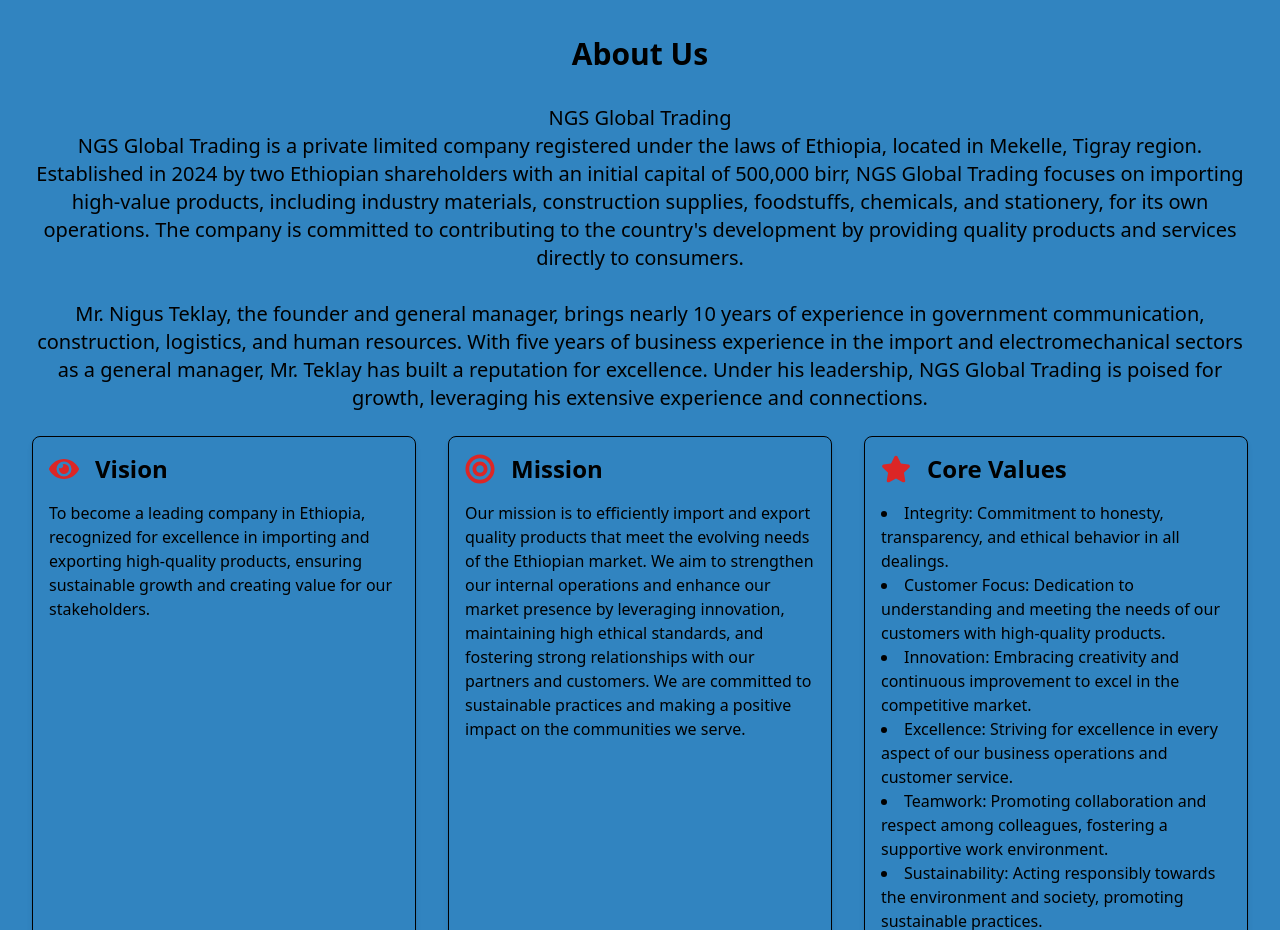
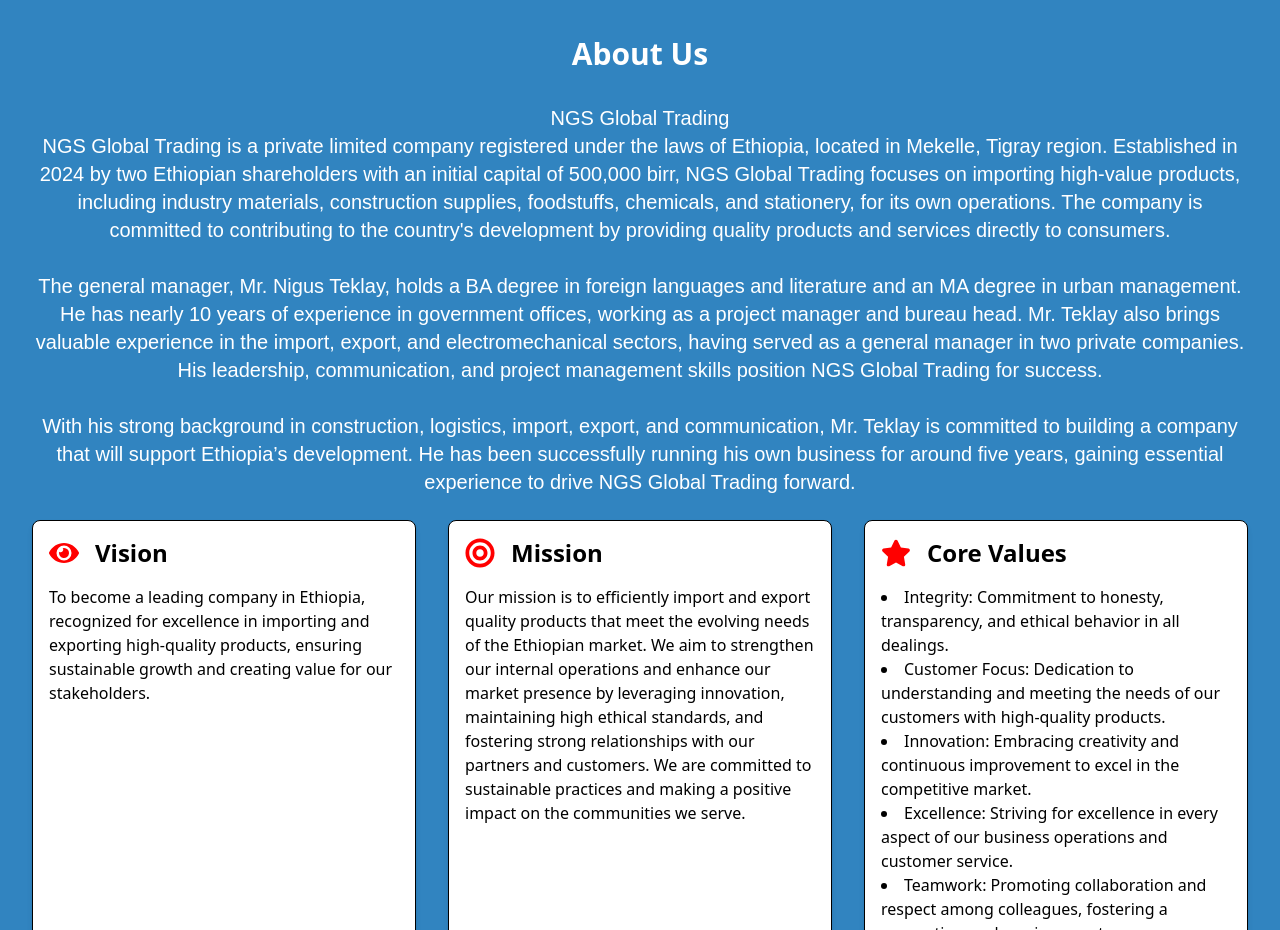
Before and after one commit to Mulubrhan1511/Ngsglobal, a React (Vite) app in the folder front/: page / in a window 1280 px wide. Shown: the part 822-1752 px from the top of the page. Built offline with nearby package versions, Linux system fonts and the light colour scheme.

Commit message:
edit the color part

```diff
--- a/front/src/Components/VisionMissionValues/VisionMissionValues.jsx
+++ b/front/src/Components/VisionMissionValues/VisionMissionValues.jsx
@@ -3,9 +3,9 @@ import { FaEye, FaBullseye, FaStar } from 'react-icons/fa';
 
 const VisionMissionValues = () => {
   return (
-    <div className="p-8 bg-primary">
+    <div className="p-8 bg-primary text-white">
       <h2 className="text-3xl font-semibold mb-8 text-center">About Us</h2>
-      <h6 className="text-xl font-txt mb-6 text-center">
+      <h6 className="text-xl font-primary mb-6 text-center">
         NGS Global Trading
         <br />
         NGS Global Trading is a private limited company registered under the laws of Ethiopia, located in Mekelle, Tigray region.
@@ -13,17 +13,22 @@ const VisionMissionValues = () => {
         high-value products, including industry materials, construction supplies, foodstuffs, chemicals, and stationery, for its own operations.
         The company is committed to contributing to the country's development by providing quality products and services directly to consumers.
         <br /><br />
-        Mr. Nigus Teklay, the founder and general manager, brings nearly 10 years of experience in government communication, construction, logistics,
-        and human resources. With five years of business experience in the import and electromechanical sectors as a general manager, Mr. Teklay has
-        built a reputation for excellence. Under his leadership, NGS Global Trading is poised for growth, leveraging his extensive experience and connections.
+        The general manager, Mr. Nigus Teklay, holds a BA degree in foreign languages and literature and an MA degree in urban management.
+        He has nearly 10 years of experience in government offices, working as a project manager and bureau head. Mr. Teklay also brings valuable experience
+        in the import, export, and electromechanical sectors, having served as a general manager in two private companies. His leadership,
+        communication, and project management skills position NGS Global Trading for success.
+        <br /><br />
+        With his strong background in construction, logistics, import, export, and communication, Mr. Teklay is committed to building a company
+        that will support Ethiopia’s development. He has been successfully running his own business for around five years, gaining essential experience
+        to drive NGS Global Trading forward.
       </h6>
 
       <div className="flex flex-col md:flex-row gap-8">
 
         {/* Vision Section */}
-        <div className="flex-1 p-4 border border-gray-200 rounded-lg shadow-md">
+        <div className="flex-1 p-4 border border-gray-200 rounded-lg shadow-md bg-white text-black">
           <div className="flex items-center mb-4">
-            <FaEye className="text-red-600 mr-4 text-3xl" />
+            <FaEye className="text-secondary mr-4 text-3xl" />
             <h3 className="text-2xl font-semibold">Vision</h3>
           </div>
           <p className="text-gray-700">
@@ -33,9 +38,9 @@ const VisionMissionValues = () => {
         </div>
 
         {/* Mission Section */}
-        <div className="flex-1 p-4 border border-gray-200 rounded-lg shadow-md">
+        <div className="flex-1 p-4 border border-gray-200 rounded-lg shadow-md bg-white text-black">
           <div className="flex items-center mb-4">
-            <FaBullseye className="text-red-600 mr-4 text-3xl" />
+            <FaBullseye className="text-secondary mr-4 text-3xl" />
             <h3 className="text-2xl font-semibold">Mission</h3>
           </div>
           <p className="text-gray-700">
@@ -47,9 +52,9 @@ const VisionMissionValues = () => {
         </div>
 
         {/* Core Values Section */}
-        <div className="flex-1 p-4 border border-gray-200 rounded-lg shadow-md">
+        <div className="flex-1 p-4 border border-gray-200 rounded-lg shadow-md bg-white text-black">
           <div className="flex items-center mb-4">
-            <FaStar className="text-red-600 mr-4 text-3xl" />
+            <FaStar className="text-secondary mr-4 text-3xl" />
             <h3 className="text-2xl font-semibold">Core Values</h3>
           </div>
           <ul className="list-disc list-inside text-gray-700">
@@ -62,10 +67,9 @@ const VisionMissionValues = () => {
             <li>Accountability: Taking responsibility for our actions and decisions, and delivering on our commitments.</li>
           </ul>
         </div>
-
       </div>
     </div>
   );
-}
+};
 
 export default VisionMissionValues;
--- a/front/tailwind.config.js
+++ b/front/tailwind.config.js
@@ -8,34 +8,31 @@ export default {
   theme: {
     extend: {
       colors: {
-        primary: ' #3184C0',
-        secondary:'#fe0000',
-        gold:'#FFD700',
-        accent:{
-          DEFAULT:'#1cbccf',
-          secondary:'#18abbc',
-          tertiary:'#90c6cd',
+        primary: '#3184C0', // Blue
+        secondary: '#FF0000', // Red
+        gold: '#FFD700',
+        accent: {
+          DEFAULT: '#1cbccf',
+          secondary: '#18abbc',
+          tertiary: '#90c6cd',
         },
         transparentWhite: {
-          35: 'rgba(0, 0, 0, 0.35)',
+          35: 'rgba(255, 255, 255, 0.35)', // Adjusted for white
         },
         gray: '#e8f0f1',
       },
       fontFamily: {
-        primary: 'Poppins',
+        primary: ['Poppins', 'sans-serif'],
       },
       boxShadow: {
-        custom1: '0px 2px 40px  0px rgba(8, 70, 78, 0.08)',
-        custom2: '0px 0px 30px  0px rgba(8, 73, 81, 0.06)',
+        custom1: '0px 2px 40px 0px rgba(8, 70, 78, 0.08)',
+        custom2: '0px 0px 30px 0px rgba(8, 73, 81, 0.06)',
       },
       backgroundImage: {
         services: "url('/src/assets/services/about.png')",
         testimonials: "url('/src/assets/testimonials/bg.svg')",
-        // ...
       }
-
     },
-
     container: {
       center: true,
       padding: {
@@ -43,14 +40,12 @@ export default {
         sm: '3rem',
       }
     },
-
     screens: {
       'sm': '640px',
       'md': '768px',
       'lg': '960px',
       'xl': '1338px',
     },
-
   },
   plugins: [],
 }
```
Also changed, not shown: front/src/assets/BlogPosts/1696408383821.jpeg (added).
